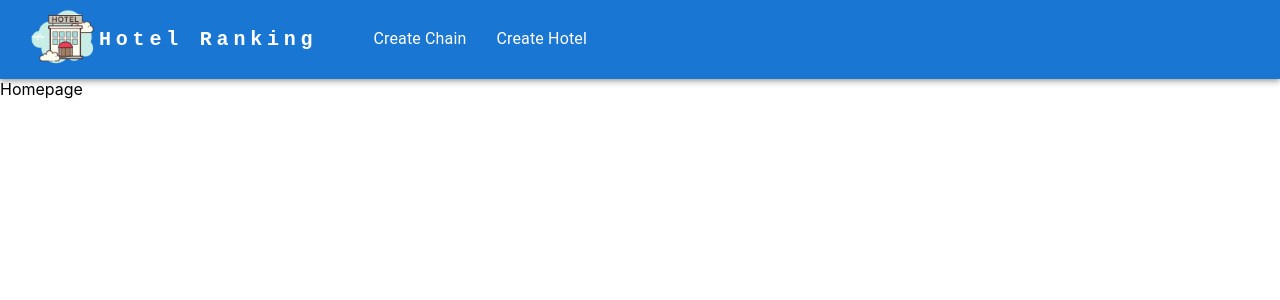
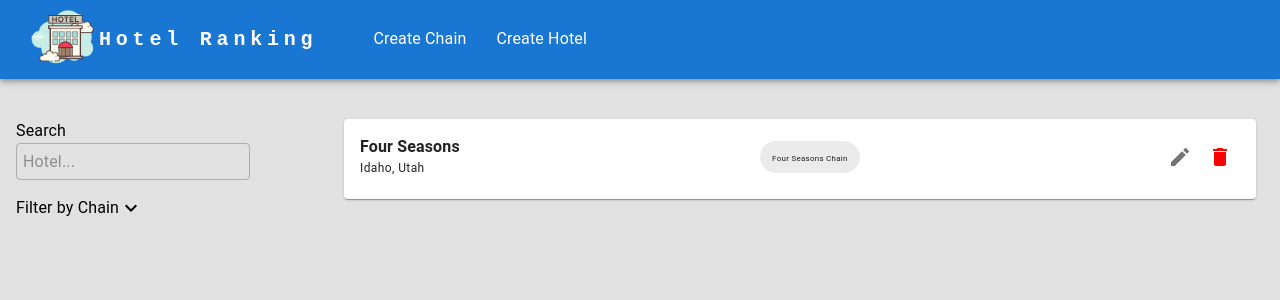
Before and after one commit to mubaraqqq/hotel-ranking, a React (Create React App) app: page / in a window 1280 px wide. Shown: the top 300 px of the page. Built offline with nearby package versions, Linux system fonts and the light colour scheme.

Commit message:
feat: homepage

```diff
--- a/src/App.css
+++ b/src/App.css
@@ -3,3 +3,7 @@
   margin: 0;
   padding: 0;
 }
+
+body {
+  background-color: rgb(226, 225, 225);
+}
--- a/src/pages/Homepage.tsx
+++ b/src/pages/Homepage.tsx
@@ -1,5 +1,92 @@
+import styled from "@emotion/styled";
+import {
+  KeyboardArrowDown,
+  KeyboardArrowUp,
+  LegendToggleRounded,
+} from "@mui/icons-material";
+import Box from "@mui/material/Box";
+import Checkbox from "@mui/material/Checkbox";
+import Grid from "@mui/material/Grid";
+import Stack from "@mui/material/Stack";
+import TextField from "@mui/material/TextField";
+import Typography from "@mui/material/Typography";
+import { useState } from "react";
+import HotelListItem from "./hotel/HotelListItem";
+
+const Input = styled(TextField)`
+  .MuiInputBase-input.MuiOutlinedInput-input {
+    padding: 7px;
+  }
+`;
+
 const Homepage = () => {
-  return <div>Homepage</div>;
+  const [arrowState, setArrowState] = useState(false);
+  const [chainsArr, setChainsArr] = useState([
+    "Four seasons",
+    "Holiday Inn",
+    "7 Eleven",
+    "Marriott",
+    "6 seasons",
+  ]);
+
+  const ArrowIcon = arrowState ? <KeyboardArrowUp /> : <KeyboardArrowDown />;
+
+  const chains = [
+    "Four seasons",
+    "Holiday Inn",
+    "7 Eleven",
+    "Marriott",
+    "6 seasons",
+  ];
+
+  let chainsChecked = chains.map((chain) => ({
+    name: chain,
+    checked: false,
+  }));
+
+  const toggleArrowState = () => {
+    setArrowState(!arrowState);
+  };
+
+  return (
+    <main>
+      <Grid container>
+        <Grid item pt={5} px={2} sm={3}>
+          <Stack direction="column" spacing={2}>
+            <Box>
+              <Typography>Search</Typography>
+              <Input placeholder="Hotel..." />
+            </Box>
+            <Stack direction="row" onClick={toggleArrowState}>
+              <Typography>Filter by Chain</Typography> {ArrowIcon}
+            </Stack>
+            {arrowState &&
+              chains.map((chain) => (
+                <div key={chain}>
+                  <Checkbox
+                    onChange={(e) => {
+                      let index = chainsChecked.findIndex(
+                        (chainCheck) => chainCheck.name === chain
+                      );
+                      chainsChecked[index] = {
+                        name: chain,
+                        checked: e.target.checked,
+                      };
+                    }}
+                  />
+                  {chain}
+                </div>
+              ))}
+          </Stack>
+        </Grid>
+        <Grid item pt={5} xs={12} sm={9}>
+          <section>
+            <HotelListItem />
+          </section>
+        </Grid>
+      </Grid>
+    </main>
+  );
 };
 
 export default Homepage;
--- /dev/null
+++ b/src/pages/hotel/HotelListItem.tsx
@@ -0,0 +1,55 @@
+import { Edit, Delete } from "@mui/icons-material";
+import Card from "@mui/material/Card";
+import CardContent from "@mui/material/CardContent";
+import Chip from "@mui/material/Chip";
+import IconButton from "@mui/material/IconButton";
+import Stack from "@mui/material/Stack";
+import Tooltip from "@mui/material/Tooltip";
+import Typography from "@mui/material/Typography";
+import { IHotelDocument } from "../../types/types";
+
+type Props = {
+  hotel: IHotelDocument;
+};
+
+const HotelListItem = () => {
+  return (
+    <Card sx={{ width: "95%", height: "80px", mx: "auto" }}>
+      <CardContent>
+        <Stack
+          direction="row"
+          alignItems="center"
+          justifyContent="space-between"
+        >
+          <Stack direction="column">
+            <Typography fontWeight="700" sx={{ wordWrap: "break-word" }}>
+              Four Seasons
+            </Typography>
+            <Typography variant="caption">Idaho, Utah</Typography>
+          </Stack>
+          <Chip
+            label={
+              <Typography fontSize="8px" variant="caption">
+                Four Seasons Chain
+              </Typography>
+            }
+          />
+          <Stack direction="row" spacing={0}>
+            <Tooltip title="Edit">
+              <IconButton>
+                <Edit />
+              </IconButton>
+            </Tooltip>
+            <Tooltip title="Delete">
+              <IconButton>
+                <Delete sx={{ color: "red" }} />
+              </IconButton>
+            </Tooltip>
+          </Stack>
+        </Stack>
+      </CardContent>
+    </Card>
+  );
+};
+
+export default HotelListItem;
```
